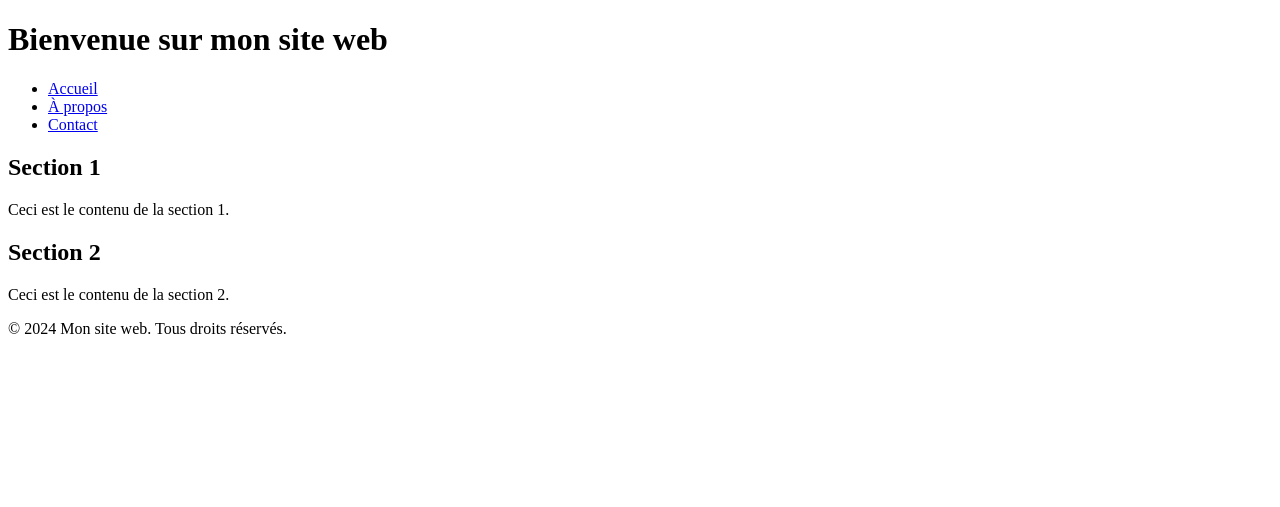
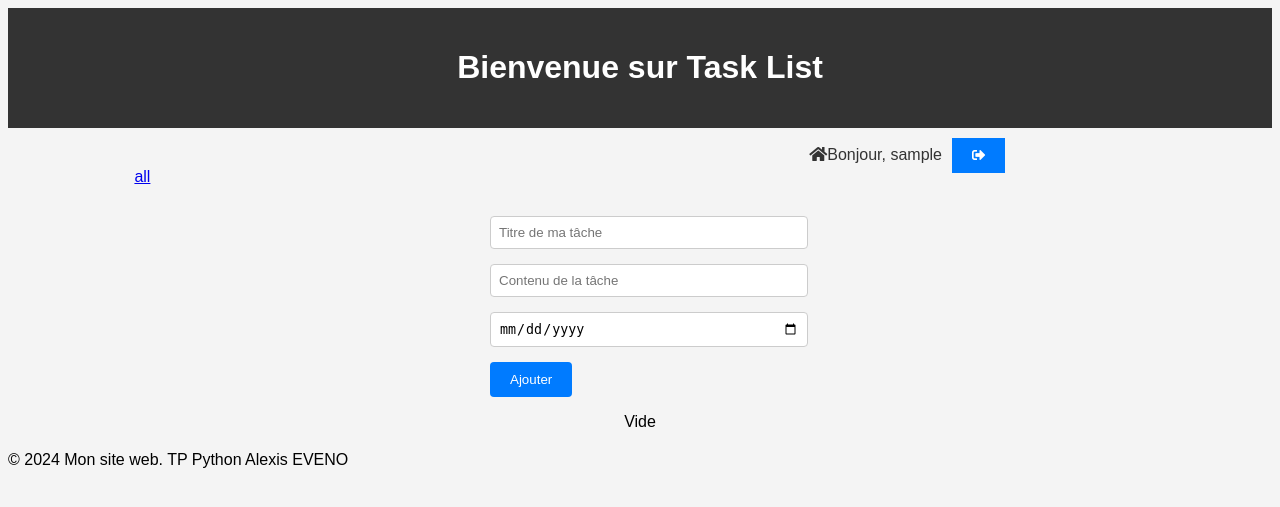
Before and after one commit to EVNALEXIS/TP_PYTHON_CDEV, a Flask app: page /index in a window 1280 px wide. Shown: the top 507 px of the page. Run offline with Flask 3, Linux system fonts and the light colour scheme; the visitor is signed in with stand-in values (Sample User, id 1); data that the repository does not hold is empty; parts of the project's set-up code (start-up, migrations or seed data) failed here and were passed over.

Commit message:
Affichage des tâches par users + css

```diff
--- a/Main.py
+++ b/Main.py
@@ -36,39 +36,37 @@ def get_login(usn, pwd):
 
 def get_all_tasks():
     cur = get_db().cursor()
-    cur.execute("SELECT id, title, content, created_by, date_task ,created FROM tasks")
+    cur.execute(
+        "SELECT tasks.id, tasks.title, tasks.content, users.username, tasks.date_task ,tasks.created FROM tasks INNER JOIN users ON tasks.created_by = users.id")
     res = cur.fetchall()
     return res
 
 
-def get_task_by_day(date):
+def get_all_users():
     cur = get_db().cursor()
-    cur.execute("SELECT id, title, content, created_by, date_task ,created FROM tasks where date_task like ?", date)
+    cur.execute("SELECT id,username FROM users where active = True")
     res = cur.fetchall()
     return res
 
 
-def get_task_by_day_and_user(user_id, date):
+def add_user():
+    return True
+
+
+def get_tasks_by_user(user_id):
     cur = get_db().cursor()
     cur.execute(
-        "SELECT id, title, content, created_by, date_task ,created FROM tasks where date_task like ? and created_by = ?",
-        (date, user_id))
+        "SELECT tasks.id, tasks.title, tasks.content, users.username, tasks.date_task ,tasks.created FROM tasks INNER JOIN users ON tasks.created_by = users.id WHERE created_by = ?",
+        (user_id,))
     res = cur.fetchall()
     return res
 
 
-def get_âll_tasks_by_user(id_user):
+def add_task(title, content, date_task, created_by ):
     cur = get_db().cursor()
-    cur.execute("SELECT id, title, content, created_by, date_task ,created FROM tasks")
-    res = cur.fetchall()
+    cur.execute("INSERT INTO tasks (title, content, date_task, created_by) VALUES (?,?,?, ?)",(title,content,date_task,created_by))
+    res = cur.fetchone()
     return res
-
-
-def add_task(name, content, date_task, ):
-    cur = get_db().cursor()
-    cur.execute("")
-    res = cur.fetchone()
-    return True
 
 
 def delete_task():
@@ -99,19 +97,27 @@ def login():
         else:
             error_message = "Nom d'utilisateur ou mot de passe incorrect."
             return render_template('login.html', error_message=error_message)
-
     else:
         return render_template('login.html')
 
 
 @app.route('/index', methods=['GET', 'POST'])
 def index():
+    user_id = request.args.get('user_id')
+    all_tasks = get_all_tasks()
+    all_users = get_all_users()
+
     if request.method == 'POST':
         return render_template('update.html')
 
     else:
-        tasks = get_all_tasks()
-        return render_template('index.html', tasks=tasks)
+        if user_id:
+            user_id = int(user_id)
+            user_tasks = get_tasks_by_user(user_id)
+            return render_template('index.html', all_tasks=user_tasks, all_users=all_users,
+                                   user_id=user_id)
+        else:
+            return render_template('index.html', all_tasks=all_tasks, all_users=all_users)
 
 
 @app.route('/update/', methods=['GET', 'POST'])
@@ -135,7 +141,3 @@ if not Path(DATABASE).exists():
         with app.open_resource('schema.sql', mode='r') as f:
             db.cursor().executescript(f.read())
         db.commit()
-
-with app.test_request_context():
-    print(url_for('index'))
-    print(url_for('login'))
--- a/templates/index.html
+++ b/templates/index.html
@@ -1,37 +1,203 @@
 <!DOCTYPE html>
-<html lang="en">
+<html lang="FR">
 <head>
     <meta charset="UTF-8">
     <meta name="viewport" content="width=device-width, initial-scale=1.0">
-    <title>Mon site web</title>
+    <title>Ma liste de tâche</title>
+    <link rel="stylesheet" href="https://cdnjs.cloudflare.com/ajax/libs/font-awesome/5.15.4/css/all.min.css">
+    <!-- Autres balises dans le head -->
+    <style>
+        /* Votre CSS ici */
+        body {
+            font-family: Arial, sans-serif;
+            background-color: #f4f4f4;
+        }
+
+        header {
+            background-color: #333;
+            color: #fff;
+            padding: 20px;
+            text-align: center;
+        }
+
+        .navbar {
+            background-color: #f4f4f4;
+            padding: 10px 20px;
+        }
+
+        .navbar-right {
+            float: right;
+            display: flex;
+            align-items: center;
+        }
+
+        .navbar-right a {
+            margin-left: 10px;
+            color: #333;
+            text-decoration: none;
+        }
+
+        button {
+            background-color: #007bff;
+            color: #fff;
+            border: none;
+            padding: 10px 20px;
+            cursor: pointer;
+        }
+
+        button:hover {
+            background-color: #0056b3;
+        }
+
+        main {
+            margin: 20px auto; /* Centrer la section principale */
+            width: 80%; /* Largeur de la section principale */
+        }
+
+        /* Styles pour les utilisateurs */
+        #users {
+            margin-bottom: 20px;
+            display: flex;
+            flex-wrap: wrap;
+            align-items: flex-start;
+        }
+
+        .user {
+            margin-bottom: 10px;
+            margin-right: 10px;
+        }
+
+        /* Styles pour les tâches */
+        #tasks {
+            flex-wrap: wrap;
+        }
+
+        .task {
+            border: 1px solid #ccc; /* Bordure des tâches */
+            margin: 10px;
+            padding: 10px;
+            cursor: pointer;
+        }
+
+        .task:hover {
+            background-color: #f9f9f9; /* Couleur de fond des tâches au survol */
+        }
+
+        /* Styles pour le contenu de la tâche */
+        #task-content {
+            display: none; /* Masquer le contenu de la tâche par défaut */
+            margin-top: 20px;
+            padding: 10px;
+            border: 1px solid #ccc;
+        }
+        /* Style général pour le formulaire */
+        form {
+            width: 300px; /* Largeur du formulaire */
+            margin: 0 auto; /* Centrer le formulaire horizontalement */
+        }
+
+        /* Style pour les étiquettes des champs */
+        label {
+            display: block; /* Afficher les étiquettes sur une ligne séparée */
+            margin-bottom: 10px; /* Espacement entre les étiquettes */
+        }
+
+        /* Style pour les champs de saisie */
+        input[type="text"],
+        input[type="date"] {
+            width: 100%; /* Remplir toute la largeur du formulaire */
+            padding: 8px; /* Espace interne */
+            margin-bottom: 15px; /* Espacement entre les champs */
+            border: 1px solid #ccc; /* Bordure autour des champs */
+            border-radius: 4px; /* Coins arrondis */
+        }
+
+        /* Style pour le bouton de soumission */
+        input[type="submit"] {
+            background-color: #007bff; /* Couleur de fond du bouton */
+            color: #fff; /* Couleur du texte */
+            border: none; /* Pas de bordure */
+            padding: 10px 20px; /* Espace interne */
+            border-radius: 4px; /* Coins arrondis */
+            cursor: pointer; /* Curseur au survol */
+        }
+
+        /* Style pour le bouton de soumission au survol */
+        input[type="submit"]:hover {
+            background-color: #0056b3; /* Couleur de fond au survol */
+        }
+
+
+    </style>
 </head>
 <body>
     <header>
-        <h1>Bienvenue sur mon site web</h1>
+        <h1>Bienvenue sur Task List</h1>
     </header>
+    <div class="navbar">
+    <div class="navbar-right">
+    <a style="margin-right: 10px;"><i class="fas fa-home"></i>Bonjour, {{ session['username']}}</a>
+    <form action="{{ url_for('logout') }}" method="post">
+        <button type="submit" ><i class="fas fa-sign-out-alt"></i></button>
+    </form>
+</div>
+</div>
 
-    <nav>
-        <ul>
-            <li><a href="#">Accueil</a></li>
-            <li><a href="#">À propos</a></li>
-            <li><a href="#">Contact</a></li>
-        </ul>
-    </nav>
+     <main>
+         <div id="users" >
+            <div class="user"><a href="{{ url_for('index') }}">all</a></div>
+             {% if all_users %}
+                {% for user in all_users %}
+                    <div class="user" data-user-id="{{ user.id }}">
+                        <a href="{{ url_for('index', user_id=user.id) }}">{{ user.username }}</a>
+                    </div>
+                {% endfor %}
+             {% endif %}
+         </div>
 
-    <main>
-        <section>
-            <h2>Section 1</h2>
-            <p>Ceci est le contenu de la section 1.</p>
-        </section>
+        <div id="tasks">
+            <form action="{{ url_for('index') }}", method="POST">
+                <input type="text" name="name" id="tasktitle" placeholder="Titre de ma tâche">
+                <input type="text" name="name" id="taskcontent" placeholder="Contenu de la tâche">
+                <input type="date" name="name" id="taskdate" >
+                <input type="submit" value="Ajouter">
 
-        <section>
-            <h2>Section 2</h2>
-            <p>Ceci est le contenu de la section 2.</p>
-        </section>
+            </form>
+            {% if all_tasks %}
+                {% for task in all_tasks %}
+                    <div class="task" data-content="{{ task.content }}, créée le {{ task.date_task }} par {{ task.username }}">{{ task.title }} <a href="#"><i class="fas fa-pen"></i></a> <a href="#"><i class="fas fa-trash"></i></a></div>
+                {% endfor %}
+            {% else %}
+                <p style="font-size: 16px; text-align: center;">Vide</p>
+            {% endif %}
+        </div>
+        <div id="task-content" class="task-content" ></div>
+
     </main>
+     <script>
+    document.querySelectorAll('.user').forEach(user => {
+        user.addEventListener('click', function() {
+            const userId = this.dataset.userId;
+            if (userId) {
+                window.location.href = `/index?user_id=${userId}`;
+            }
+        });
+    });
+
+        document.querySelectorAll('.task').forEach(task => {
+            task.addEventListener('click', function() {
+                const dataContent = this.dataset.content;
+
+                // Afficher le contenu dans la zone dédiée
+                const taskContentDiv = document.getElementById('task-content');
+                taskContentDiv.innerHTML = `<p>${dataContent}</p>`;
+                taskContentDiv.style.display = 'block'
+            });
+        });
+    </script>
 
     <footer>
-        <p>&copy; 2024 Mon site web. Tous droits réservés.</p>
+        <p>&copy; 2024 Mon site web. TP Python Alexis EVENO</p>
     </footer>
 </body>
 </html>
--- a/templates/login.html
+++ b/templates/login.html
@@ -56,5 +56,6 @@
             <input type="submit" value="Login">
         </form>
     </div>
+
 </body>
 </html>
--- a/templates/update.html
+++ /dev/null
@@ -1,4 +0,0 @@
-<form action="{{ url_for('index') }}" , method="POST">
-    <input type="text" name="name" id="task" placeholder="Faire les courses...">
-    <input type="submit" value="Add">
-</form>
```
